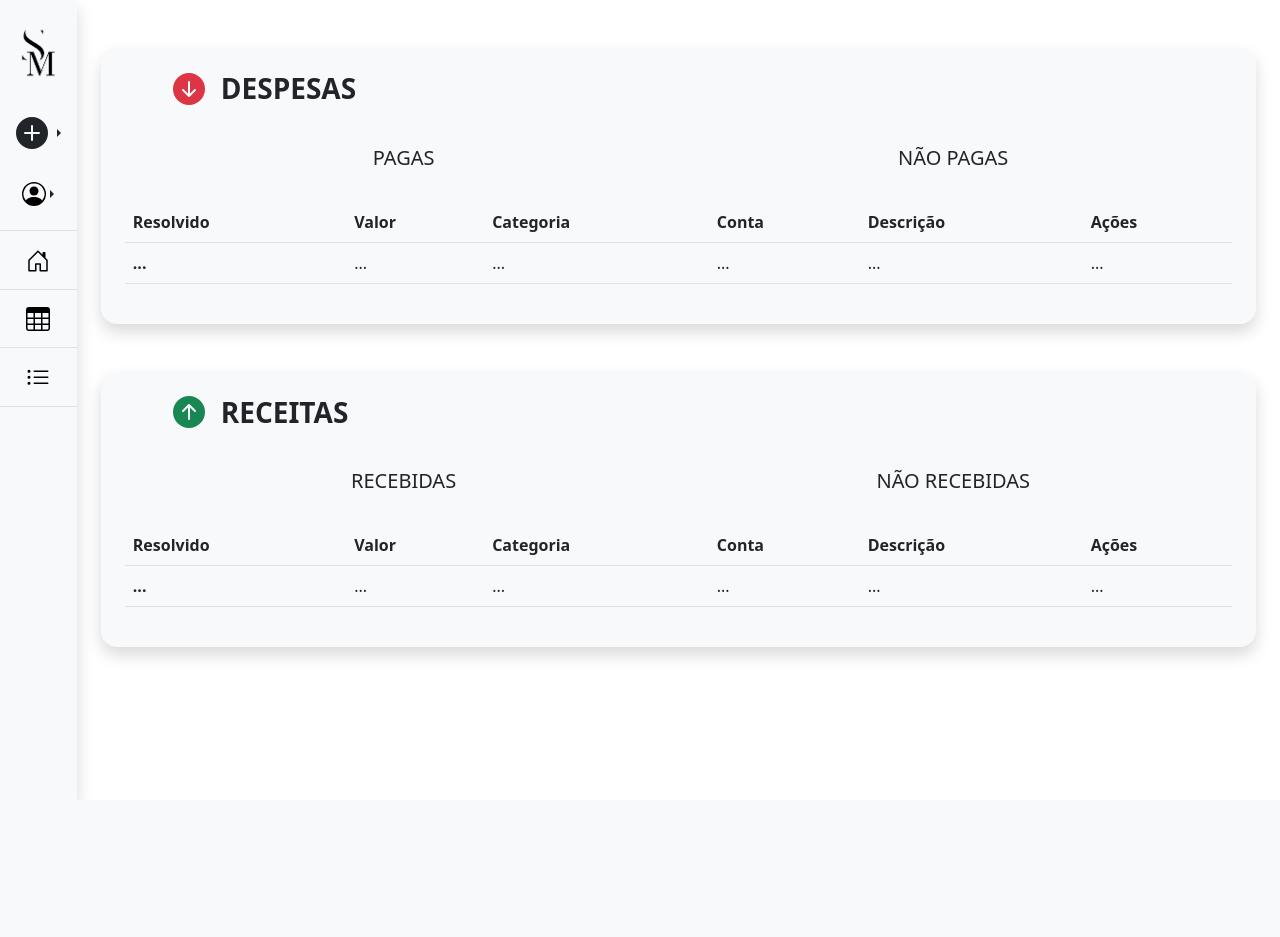
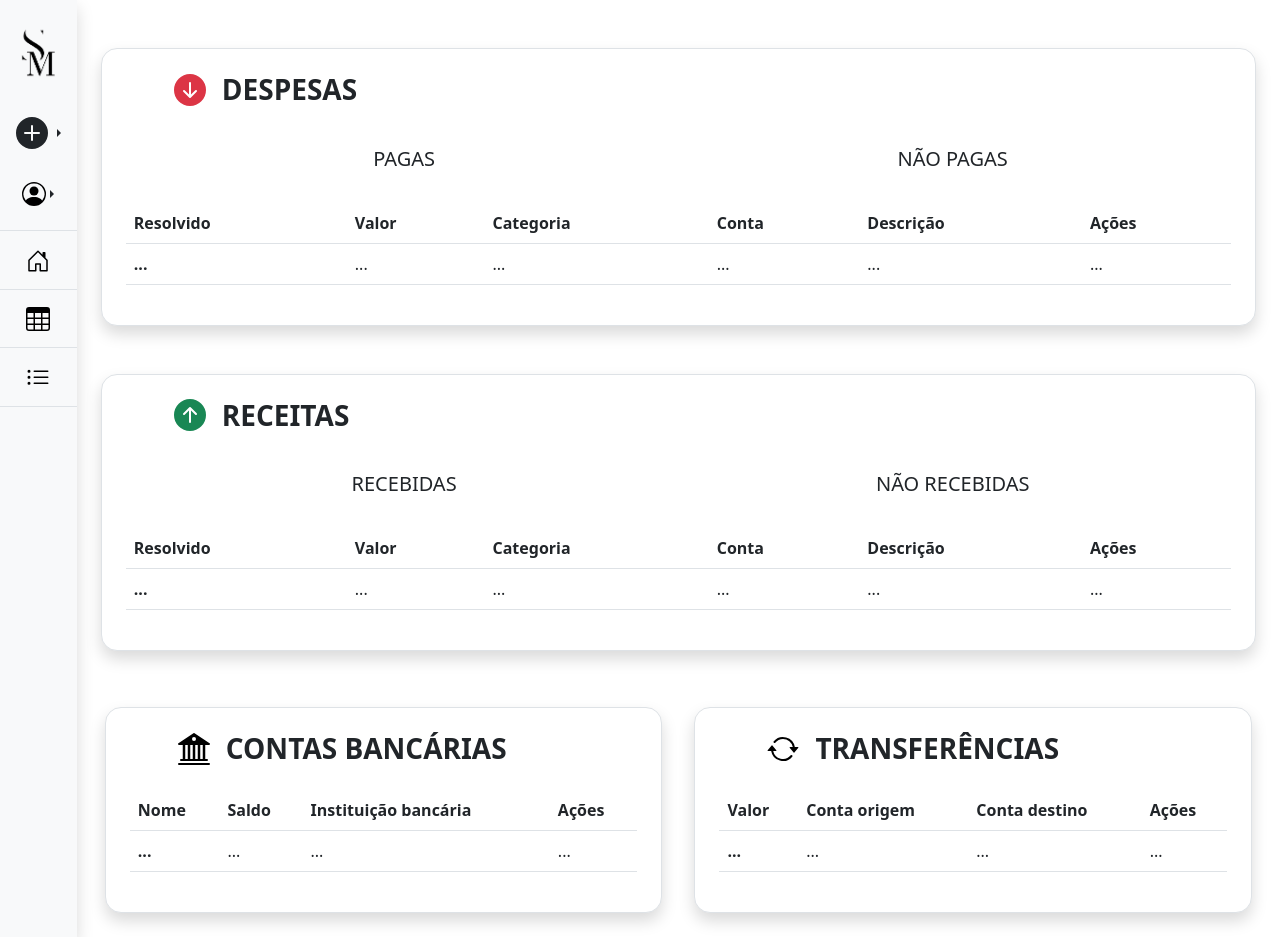
Before and after one commit to lemuel-manske/smart-money-2o, a Flask app: template templates/historico.html in a window 1280 px wide. Before the commit the page ends 791 px from the top, so only its background shows below. Run offline with Flask 2, Linux system fonts and the light colour scheme; the template is opened without the code that fills it: most values are stand-ins (such as "Sample title", 1, 10 or a date in 2020); some libraries are stand-ins or nearby versions.

Commit message:
Atualizando HTML

```diff
--- a/templates/app_base.html
+++ b/templates/app_base.html
@@ -113,7 +113,7 @@
 		<div class="d-flex flex-row">
 			<!-- Barra de navegação lateral -->
 			<div class="d-flex flex-column flex-shrink-0 bg-light shadow" style="width: 4.8rem; min-height: 100vh;">
-				<a class="navbar-brand mx-auto py-4" href="{{ url_for('home.home_route') }}">
+				<a class="navbar-brand mx-auto py-4" href="{{ url_for('home_render.home_route') }}">
 					<img style="height: 60px;" src="../static/img/logo.png" alt="identidade visual">
 				</a>
 				<ul class="nav nav-pills nav-flush flex-column mb-auto text-center">
@@ -160,7 +160,7 @@
 							</a>
 							<ul class="dropdown-menu text-small shadow mb-2 ms-1">
 								<li>
-									<a class="dropdown-item" href="{{ url_for('auth.render_minha_conta') }}">Minha conta</a>
+									<a class="dropdown-item" href="{{ url_for('auth_render.render_minha_conta') }}">Minha conta</a>
 								</li>
 								<li>
 									<hr class="dropdown-divider">
@@ -173,7 +173,7 @@
 					</li>
 
 					<li class="nav-item">
-						<a href="{{ url_for('main.render_dashboard') }}" class="nav-link py-3 border-bottom rounded-0"
+						<a href="{{ url_for('main_render.render_dashboard') }}" class="nav-link py-3 border-bottom rounded-0"
 							title="Home" data-bs-toggle="tooltip" data-bs-placement="right">
 							<svg class="pe-none" width="24" height="24" role="img" aria-label="Home">
 								<use xlink:href="#home" />
@@ -181,7 +181,7 @@
 						</a>
 					</li>
 					<li>
-						<a href="{{ url_for('main.render_historico') }}" class="nav-link py-3 border-bottom rounded-0"
+						<a href="{{ url_for('main_render.render_historico') }}" class="nav-link py-3 border-bottom rounded-0"
 							title="Resumo" data-bs-toggle="tooltip" data-bs-placement="right">
 							<svg class="pe-none" width="24" height="24" role="img" aria-label="Resumo">
 								<use xlink:href="#table" />
@@ -189,7 +189,7 @@
 						</a>
 					</li>
 					<li>
-						<a href="{{ url_for('main.render_historico') }}" class="nav-link py-3 border-bottom rounded-0"
+						<a href="{{ url_for('main_render.render_historico') }}" class="nav-link py-3 border-bottom rounded-0"
 							title="Historico" data-bs-toggle="tooltip" data-bs-placement="right">
 							<svg class="pe-none" width="24" height="24" role="img" aria-label="Historico">
 								<use xlink:href="#list-ul" />
--- a/templates/cadastro.html
+++ b/templates/cadastro.html
@@ -54,7 +54,7 @@
 					</div>
 
 					<p class="h6 my-4">Já possui uma conta?
-						<a class="btn btn-light rounded-pill mx-2" href="{{ url_for('auth.render_login') }}">ENTRAR</a>
+						<a class="btn btn-light rounded-pill mx-2" href="{{ url_for('auth_render.render_login') }}">ENTRAR</a>
 					</p>
 				</div>
 			</div>
--- a/templates/historico.html
+++ b/templates/historico.html
@@ -3,7 +3,8 @@
 {% block conteudo %}
 
 <div class="container-fluid px-4 mt-5">
-	<article class="col p-3 my-5 bg-light shadow rounded-4">
+	<!-- DESPESAS -->
+	<article class="col p-3 my-5 bg-white border shadow rounded-4">
 		<div class="p-2">
 			<div class="ms-5">
 				<header class="d-flex align-items-center pb-2">
@@ -58,7 +59,8 @@
 		</div>
 	</article>
 
-	<article class="col p-3 my-5 bg-light shadow rounded-4">
+	<!-- RECEITAS -->
+	<article class="col p-3 my-5 bg-white border shadow rounded-4">
 		<div class="p-2">
 			<div class="ms-5">
 				<header class="d-flex align-items-center pb-2">
@@ -112,6 +114,78 @@
 			</table>
 		</div>
 	</article>
+
+	<div class="row mb-3">
+		<!-- CONTAS BANCÁRIAS -->
+		<article class="col p-3 mx-3 my-2 bg-white border shadow rounded-4">
+			<div class="p-2">
+				<div class="ms-5">
+					<header class="d-flex align-items-center pb-2">
+						<svg class="me-3" height="2em" width="2em">
+							<use xlink:href="#bank" />
+						</svg>
+						<h3 class="mb-0 fw-bold">CONTAS BANCÁRIAS</h3>
+					</header>
+					<h3>
+						<p id="saldo-contas-bancarias"></p>
+					</h3>
+				</div>
+				<table class="table" id="tabela-contas-bancarias">
+					<thead>
+						<tr>
+							<th scope="col">Nome</th>
+							<th scope="col">Saldo</th>
+							<th scope="col">Instituição bancária</th>
+							<th scope="col">Ações</th>
+						</tr>
+					</thead>
+					<tbody>
+						<tr id="contas-bancarias-default-row">
+							<th scope="row">...</th>
+							<td>...</td>
+							<td>...</td>
+							<td>...</td>
+						</tr>
+					</tbody>
+				</table>
+			</div>
+		</article>
+
+		<!-- TRANSFERÊNCIAS -->
+		<article class="col p-3 mx-3 my-2 bg-white border shadow rounded-4">
+			<div class="p-2">
+				<div class="ms-5">
+					<header class="d-flex align-items-center pb-2">
+						<svg class="me-3" height="2em" width="2em">
+							<use xlink:href="#circle-arrows" />
+						</svg>
+						<h3 class="mb-0 fw-bold">TRANSFERÊNCIAS</h3>
+					</header>
+					<h3>
+						<p id="valor-transferencias"></p>
+					</h3>
+				</div>
+				<table class="table" id="tabela-transferencias">
+					<thead>
+						<tr>
+							<th scope="col">Valor</th>
+							<th scope="col">Conta origem</th>
+							<th scope="col">Conta destino</th>
+							<th scope="col">Ações</th>
+						</tr>
+					</thead>
+					<tbody>
+						<tr id="transferencias-default-row">
+							<th scope="row">...</th>
+							<td>...</td>
+							<td>...</td>
+							<td>...</td>
+						</tr>
+					</tbody>
+				</table>
+			</div>
+		</article>
+	</div>
 </div>
 
 {% endblock %}
--- a/templates/login.html
+++ b/templates/login.html
@@ -46,7 +46,7 @@
 				</div>
 
 				<p class="h6 my-4">Ainda não possui uma conta?
-					<a class="btn btn-light rounded-pill mx-2" href="{{ url_for('auth.render_cadastro') }}">CADASTRAR</a>
+					<a class="btn btn-light rounded-pill mx-2" href="{{ url_for('auth_render.render_cadastro') }}">CADASTRAR</a>
 				</p>
 			</div>
 		</div>
```
Also changed, not shown: templates/base.html (+4 -4 lines).
